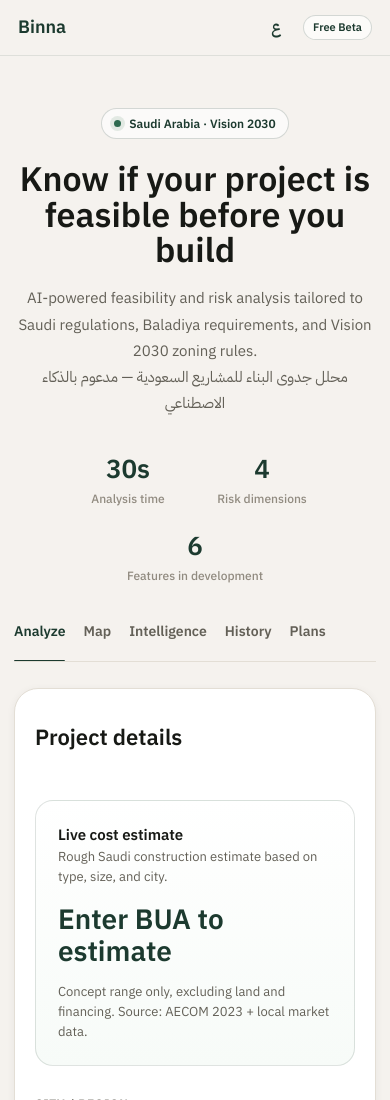
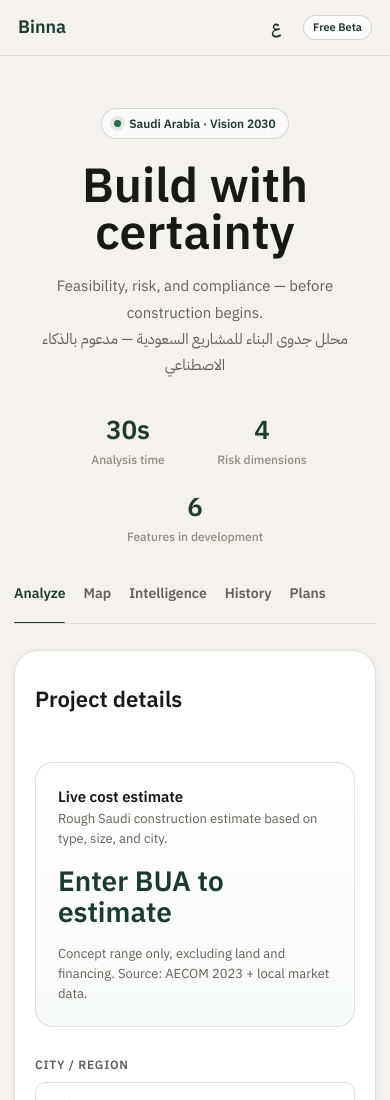
Before and after one commit to amir1614/binna, a website: page public/index.html in a window 390 px wide. Shown: the top 1100 px of the page. Drawn offline with nearby package versions, Linux system fonts and the light colour scheme.

Commit message:
Update hero positioning

```diff
--- a/public/app.js
+++ b/public/app.js
@@ -4,8 +4,8 @@ const translations = {
   en: {
     beta: "Free Beta",
     heroTag: "Saudi Arabia · Vision 2030",
-    headline: "Know if your project is feasible before you build",
-    subhead: "AI-powered feasibility and risk analysis tailored to Saudi regulations, Baladiya requirements, and Vision 2030 zoning rules.",
+    headline: "Build with certainty",
+    subhead: "Feasibility, risk, and compliance — before construction begins.",
     statTime: "Analysis time",
     statRisk: "Risk dimensions",
     statReports: "Features in development",
@@ -104,8 +104,8 @@ const translations = {
   ar: {
     beta: "تجربة مجانية",
     heroTag: "السعودية · رؤية 2030",
-    headline: "اعرف جدوى مشروعك قبل أن تبدأ البناء",
-    subhead: "تحليل جدوى ومخاطر مدعوم بالذكاء الاصطناعي ومصمم للأنظمة السعودية ومتطلبات البلدية ومناطق رؤية 2030.",
+    headline: "ابنِ بثقة",
+    subhead: "الجدوى والمخاطر والامتثال — قبل أن يبدأ البناء.",
     statTime: "مدة التحليل",
     statRisk: "محاور المخاطر",
     statReports: "ميزات قيد التطوير",
--- a/public/index.html
+++ b/public/index.html
@@ -32,8 +32,8 @@
         <span class="status-dot"></span>
         <span data-i18n="heroTag">Saudi Arabia · Vision 2030</span>
       </div>
-      <h1 data-i18n="headline">Know if your project is feasible before you build</h1>
-      <p data-i18n="subhead">AI-powered feasibility and risk analysis tailored to Saudi regulations, Baladiya requirements, and Vision 2030 zoning rules.</p>
+      <h1 data-i18n="headline">Build with certainty</h1>
+      <p data-i18n="subhead">Feasibility, risk, and compliance — before construction begins.</p>
       <p class="hero-ar">محلل جدوى البناء للمشاريع السعودية — مدعوم بالذكاء الاصطناعي</p>
       <div class="stats" aria-label="Product highlights">
         <div class="stat">
--- a/public/styles.css
+++ b/public/styles.css
@@ -168,13 +168,13 @@ nav {
 }
 
 .hero h1 {
-  max-width: 780px;
+  max-width: 720px;
   margin: 0 auto 18px;
   color: var(--text);
-  font-size: 54px;
+  font-size: clamp(44px, 8vw, 76px);
   font-weight: 700;
   letter-spacing: 0;
-  line-height: 1.04;
+  line-height: 0.98;
 }
 
 .hero p {
@@ -1404,7 +1404,7 @@ footer a {
   }
 
   .hero h1 {
-    font-size: 40px;
+    font-size: clamp(40px, 12vw, 58px);
   }
 
   .stats {
@@ -1469,7 +1469,7 @@ footer a {
   }
 
   .hero h1 {
-    font-size: 34px;
+    font-size: clamp(38px, 13vw, 48px);
   }
 
   .hero p {
```
